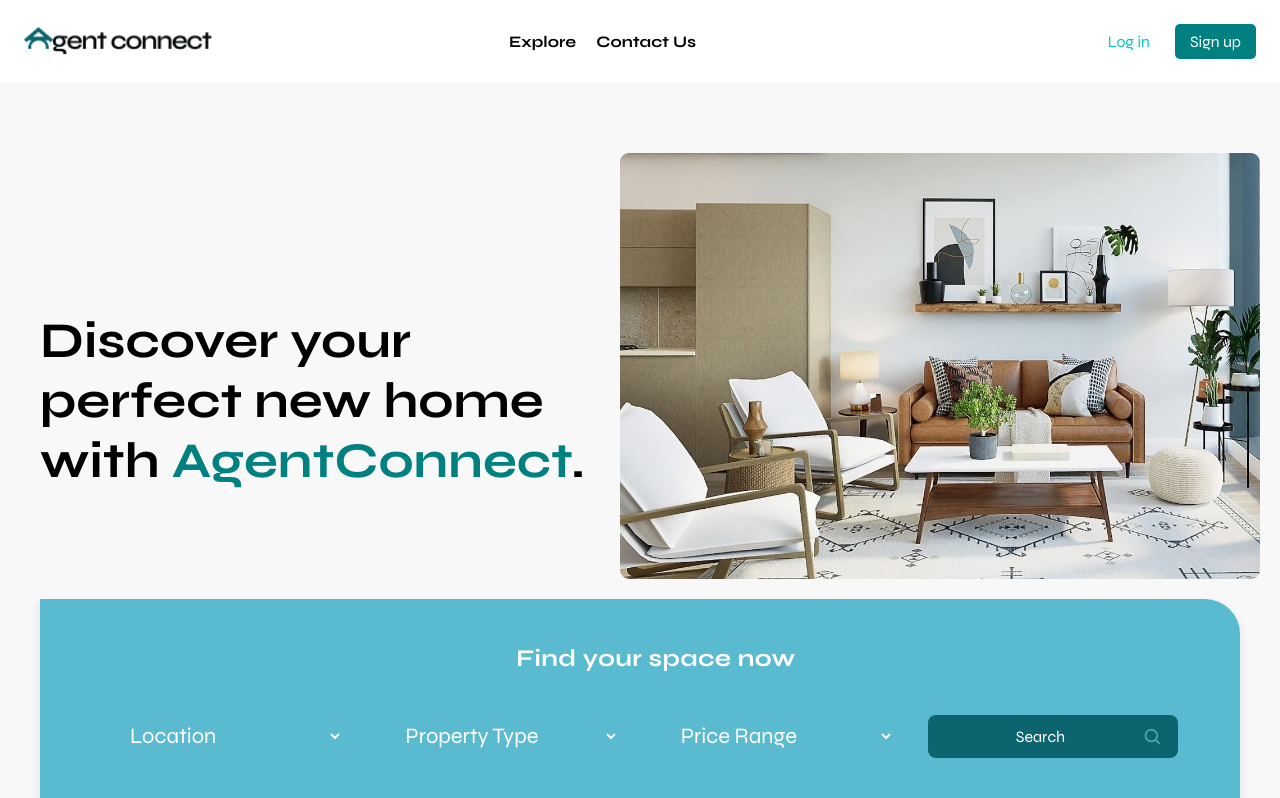
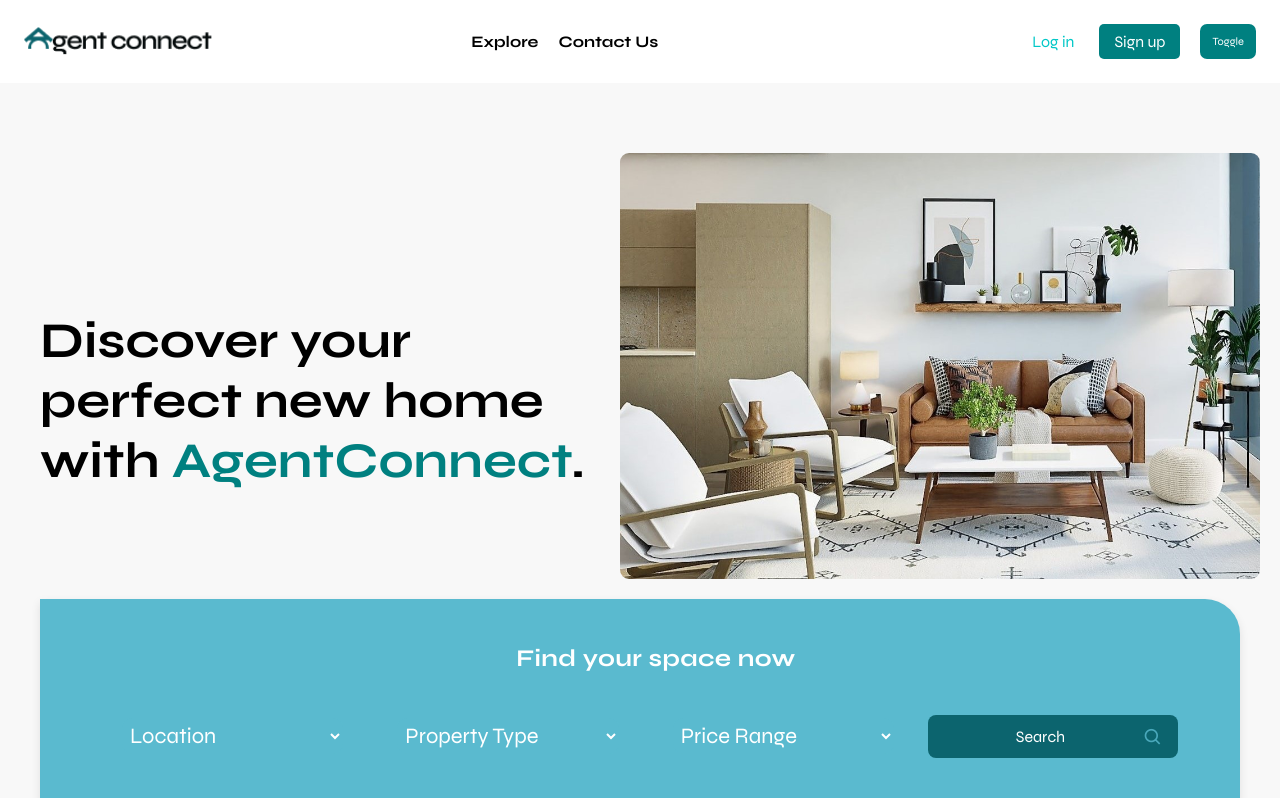
Before and after one commit to David-Ndubuisi/agentconnectdemo1, a React (Vite) app: page / in a window 1280 px wide. Shown: the top 798 px of the page. Built offline with nearby package versions, Linux system fonts and the light colour scheme.

Commit message:
Add files via upload

```diff
--- a/src/App.jsx
+++ b/src/App.jsx
@@ -48,7 +48,7 @@ function MainContent({ isLoggedIn, setIsLoggedIn }) {
     <div>
       {/* Conditionally render Navbar only if NOT on login or signup page */}
       {!["/login", "/signup", "/contact"].includes(location.pathname) && (
-        <Navbar isLoggedIn={isLoggedIn} />
+        <Navbar isLoggedIn={isLoggedIn} setIsLoggedIn={setIsLoggedIn} />
       )}
 
       <Routes>
--- a/src/components/Navbar.jsx
+++ b/src/components/Navbar.jsx
@@ -4,8 +4,12 @@ import landingLogo from "../images/LOGO.png";
 import "../responsive.css";
 import Hero from "./hero";
 
-const Navbar = ({ isLoggedIn }) => {
+const Navbar = ({ isLoggedIn, setIsLoggedIn }) => {
   const [isOpen, setIsOpen] = useState(false);
+
+  const toggleLogin = () => {
+    setIsLoggedIn((prev) => !prev); // Flip login state
+  };
 
   return (
     <div>
@@ -47,6 +51,11 @@ const Navbar = ({ isLoggedIn }) => {
               </Link>
             </>
           )}
+
+          {/* 🔄 Toggle Button */}
+          <button onClick={toggleLogin} className="toggle-btn">
+            Toggle
+          </button>
         </div>
       </nav>
     </div>
--- a/src/data/agents.js
+++ b/src/data/agents.js
@@ -8,6 +8,8 @@ const agents = [
       name: "Abbu Akeem",
       phone: "09032727797",
       email: "abbuakeem@example.com",
+      account: "0232477897",
+      bank: "Sterling bank",
       image: agent1,
       total_listings: "35",
       ratings: "4.5",
@@ -18,6 +20,8 @@ const agents = [
       name: "Angela Matthew",
       phone: "09096771128",
       email: "angela.matthew@example.com",
+      account: "1234477890",
+      bank: "Guaranty Trust bank",
       image: agent2,
       total_listings: "35",
       ratings: "4.0",
@@ -28,6 +32,8 @@ const agents = [
       name: "Regina Molokwu",
       phone: "09096771128",
       email: "reggie2231@example.com",
+      account: "1334477840",
+      bank: "First bank",
       image: agent3,
       total_listings: "35",
       ratings: "3.5",
--- a/src/responsive.css
+++ b/src/responsive.css
@@ -79,6 +79,16 @@
     opacity: 1;
     padding: 1rem 0;
   }
+}
+.toggle-btn {
+  font-size: 11px;
+  background-color: teal;
+  color: white;
+  border: none;
+  padding: 6px 12px;
+  border-radius: 7px;
+  cursor: pointer;
+  margin-left: 10px;
 }
 
 /* Hero Section */
```
